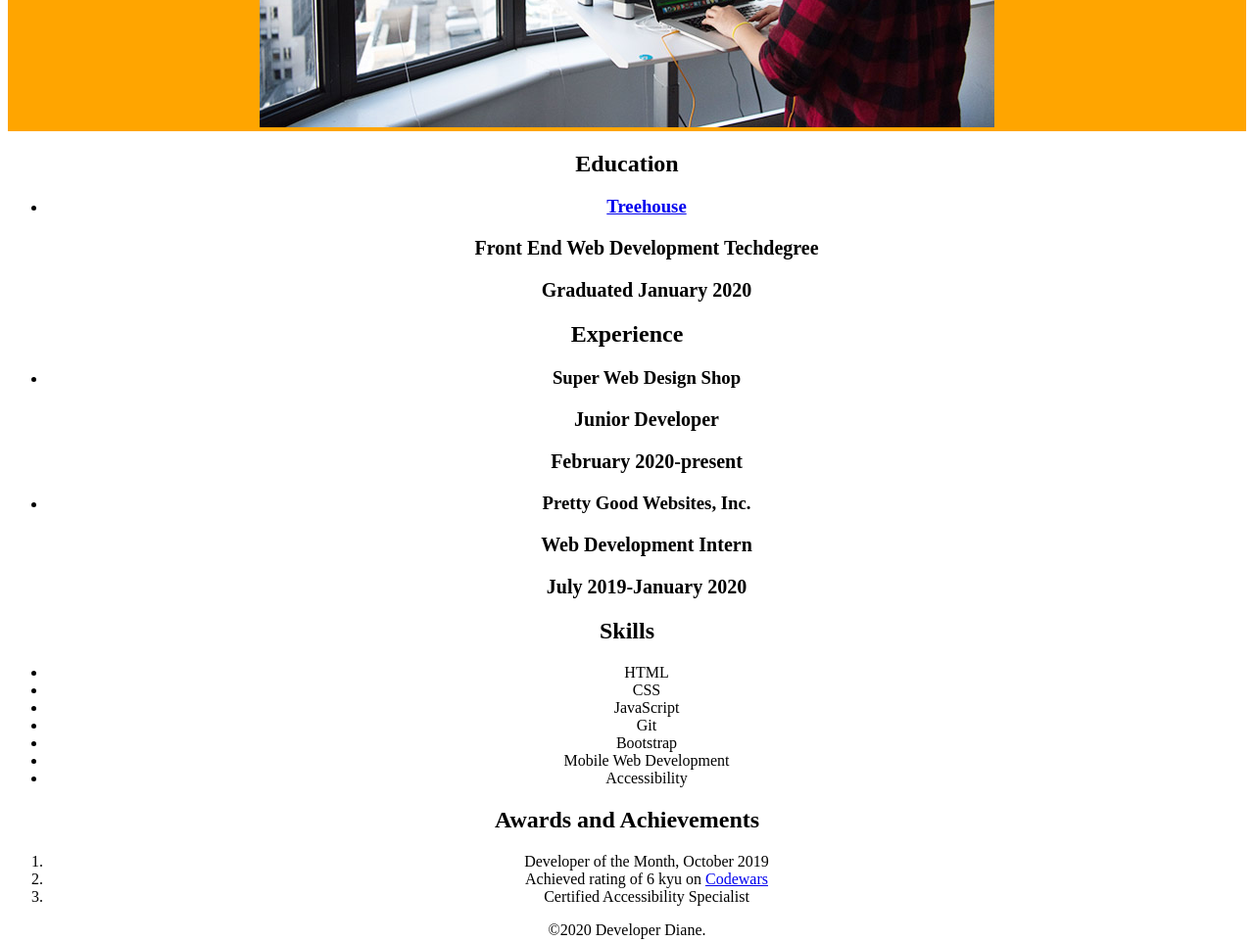
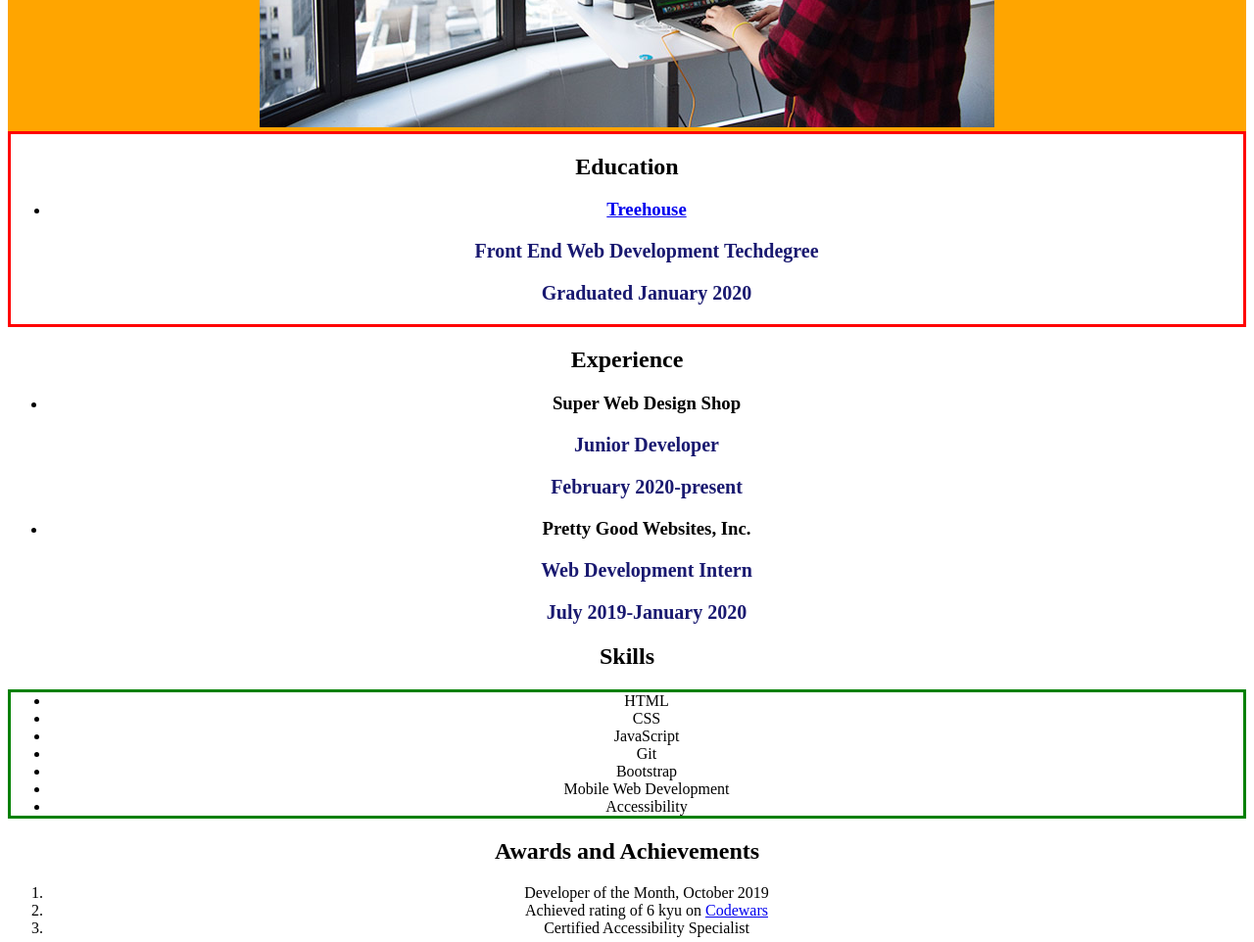
Before and after one commit to MustafaAhsanKhan/Team-Treehouse, a plain HTML site: page Web-Design/CSS/index.html in a window 1280 px wide. Shown: the part 680-1642 px from the top of the page at 98% size. Drawn offline with Linux system fonts and the light colour scheme.

Commit message:
ID selectors

```diff
--- a/Web-Design/CSS/css/style.css
+++ b/Web-Design/CSS/css/style.css
@@ -1,12 +1,24 @@
 body {
   text-align: center;
 }
+
+p {
+  color: midnightblue;
+}
+
 header {
   background-color: orange;
+  color: white;
 }
-h1 {
-    font-size: 90px;
+
+div {
+  background-color: lightblue;
 }
-p {
-    font-size: 20px;
+
+#education {
+  border: 3px solid red;
 }
+
+#skills_list {
+  border: 3px solid green;
+}
--- a/Web-Design/CSS/index.html
+++ b/Web-Design/CSS/index.html
@@ -29,7 +29,7 @@
       </address>
       <img src="developer-diane.jpg" alt="Developer Diane coding on her laptop.">
     </header>
-    <section>
+    <section id = "education">
       <h2>Education</h2>
       <ul>
         <li>
@@ -56,7 +56,7 @@
     </section>
     <section>
       <h2>Skills</h2>
-      <ul>
+      <ul id = "skills_list">
         <li>HTML</li>
         <li>CSS</li>
         <li>JavaScript</li>
```
Lines whose indentation alone changed are shown as unchanged.
